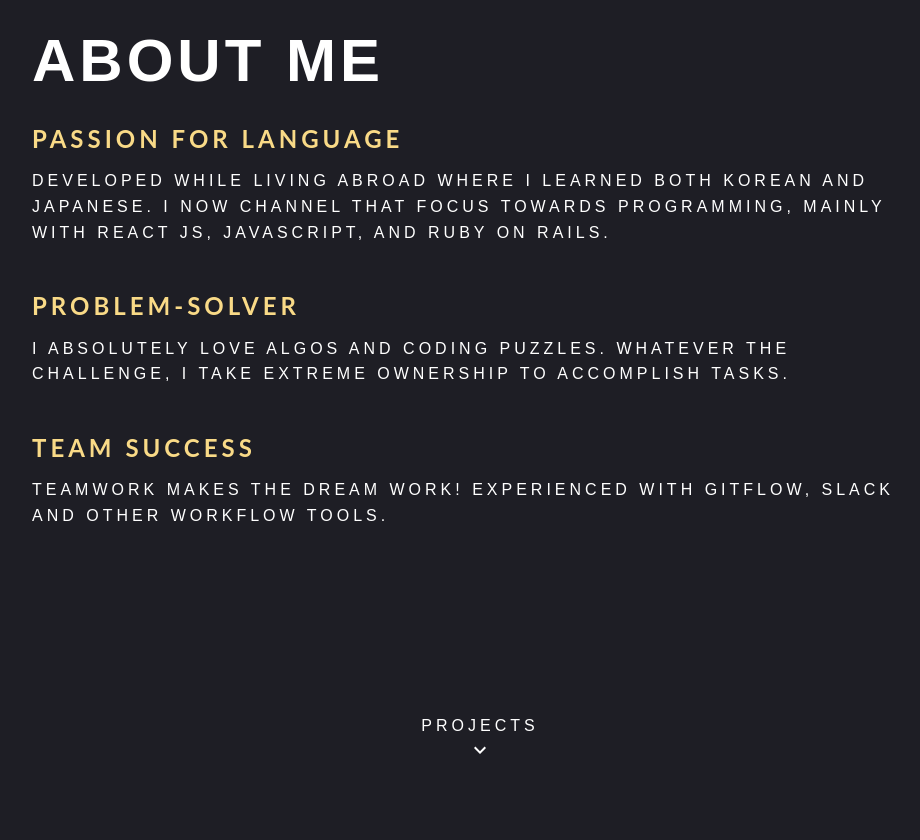
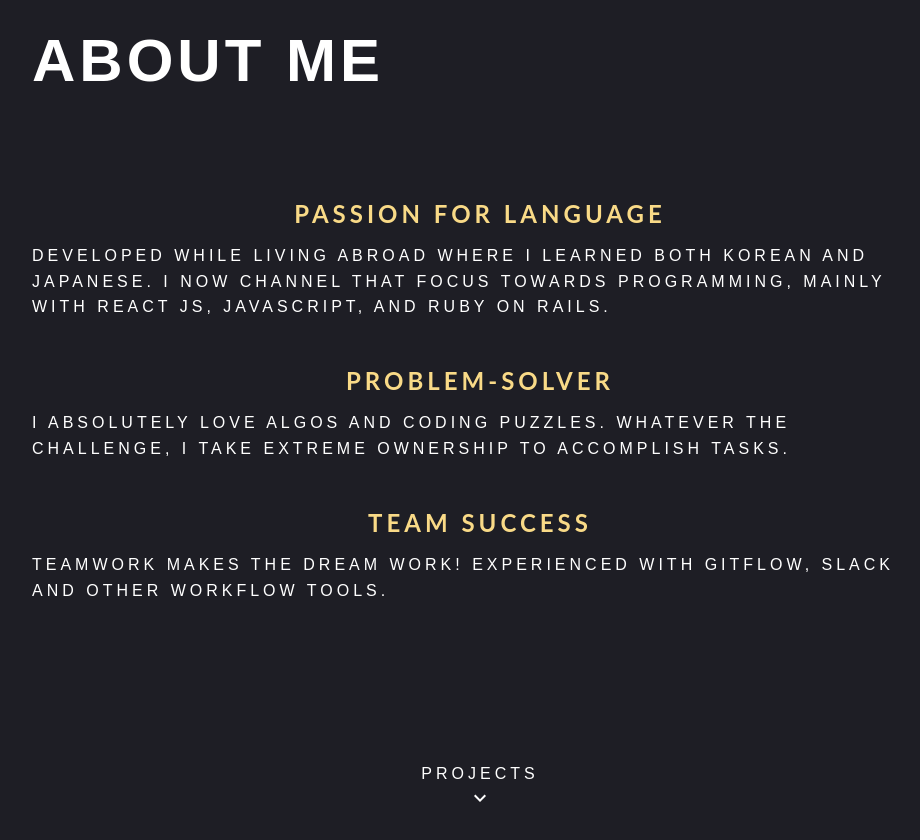
Before and after one commit to jason-moritz/portfolio, a React (Create React App) app in the folder client/: page / in a window 1280 px wide. Shown: the part 820-1660 px from the top of the page, without its empty margins (160-1080 px from the left). Built offline with nearby package versions, Linux system fonts and the light colour scheme.

Commit message:
Updated spacing on about pg for large screens.

```diff
--- a/client/src/screens/about/About.css
+++ b/client/src/screens/about/About.css
@@ -38,5 +38,14 @@
 @media screen and (min-width: 1024px) {
   .about-container {
     width: 70%;
+    height: 100%;
+  }
+
+  .about-content {
+    height: 75%;
+    display: flex;
+    flex-direction: column;
+    justify-content: center;
+    align-items: center;
   }
 }
```
